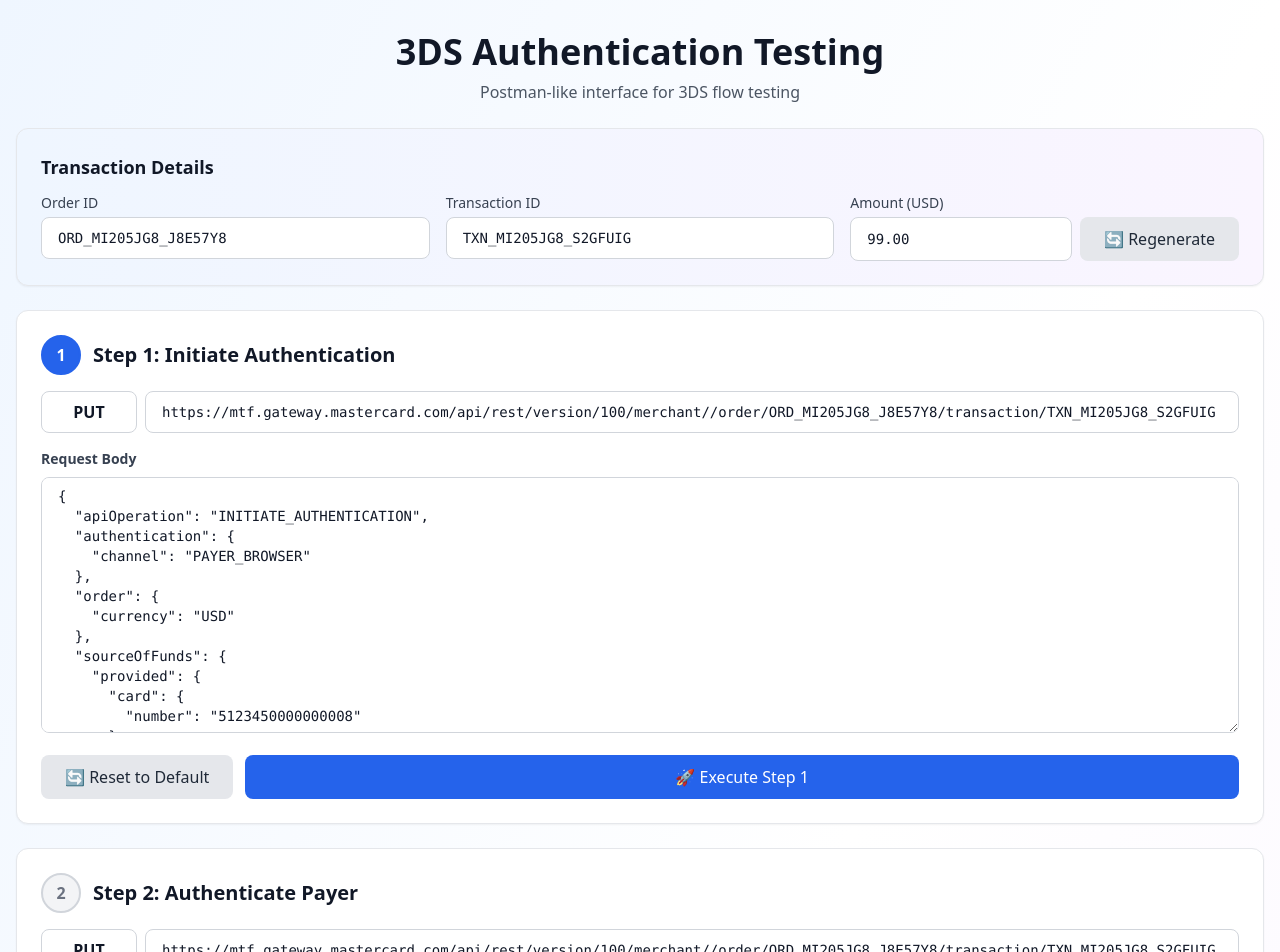
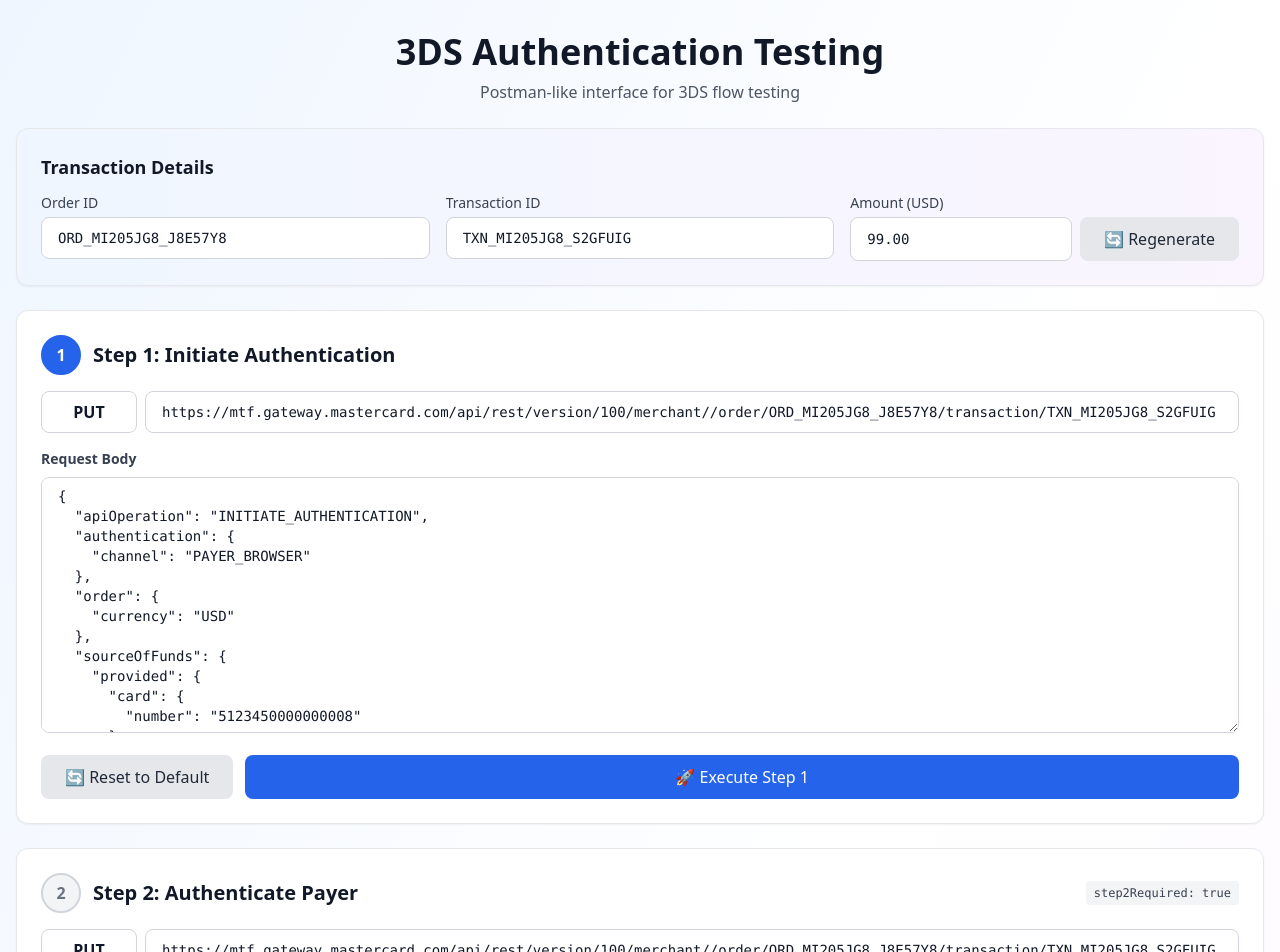
Before and after one commit to joshi700/Flow_3DS, a React (Vite) app: page /test in a window 1280 px wide. Shown: the top 952 px of the page. Built offline with nearby package versions, Linux system fonts and the light colour scheme.

Commit message:
Update TestPage.jsx

```diff
--- a/src/pages/TestPage.jsx
+++ b/src/pages/TestPage.jsx
@@ -279,7 +279,14 @@
         console.log('🔍 DEBUG [Step 1] - Step 2 Decision:', step2Decision);
         console.log('🔍 DEBUG [Step 1] - Full Response:', response.data);
 
+        console.log('🔍 DEBUG [Step 1] - BEFORE setState - step2Required current value:', step2Required);
         setStep2Required(shouldExecuteStep2);
+        console.log('🔍 DEBUG [Step 1] - AFTER setState (immediate) - setting to:', shouldExecuteStep2);
+
+        // Check after a brief delay to see if state actually updated
+        setTimeout(() => {
+          console.log('🔍 DEBUG [Step 1] - AFTER setState (delayed 100ms) - step2Required should now be:', shouldExecuteStep2);
+        }, 100);
 
         console.log('🔍 DEBUG [Step 1] - step2Required state set to:', shouldExecuteStep2);
 
@@ -862,6 +869,10 @@
                 ⏭️ Skipped (Not Required)
               </span>
             )}
+            {/* DEBUG: Show current step2Required state */}
+            <span className="text-xs px-2 py-1 bg-gray-100 text-gray-700 rounded font-mono ml-auto">
+              step2Required: {step2Required ? 'true' : 'false'}
+            </span>
           </div>
 
           {/* Method & URL */}
```
